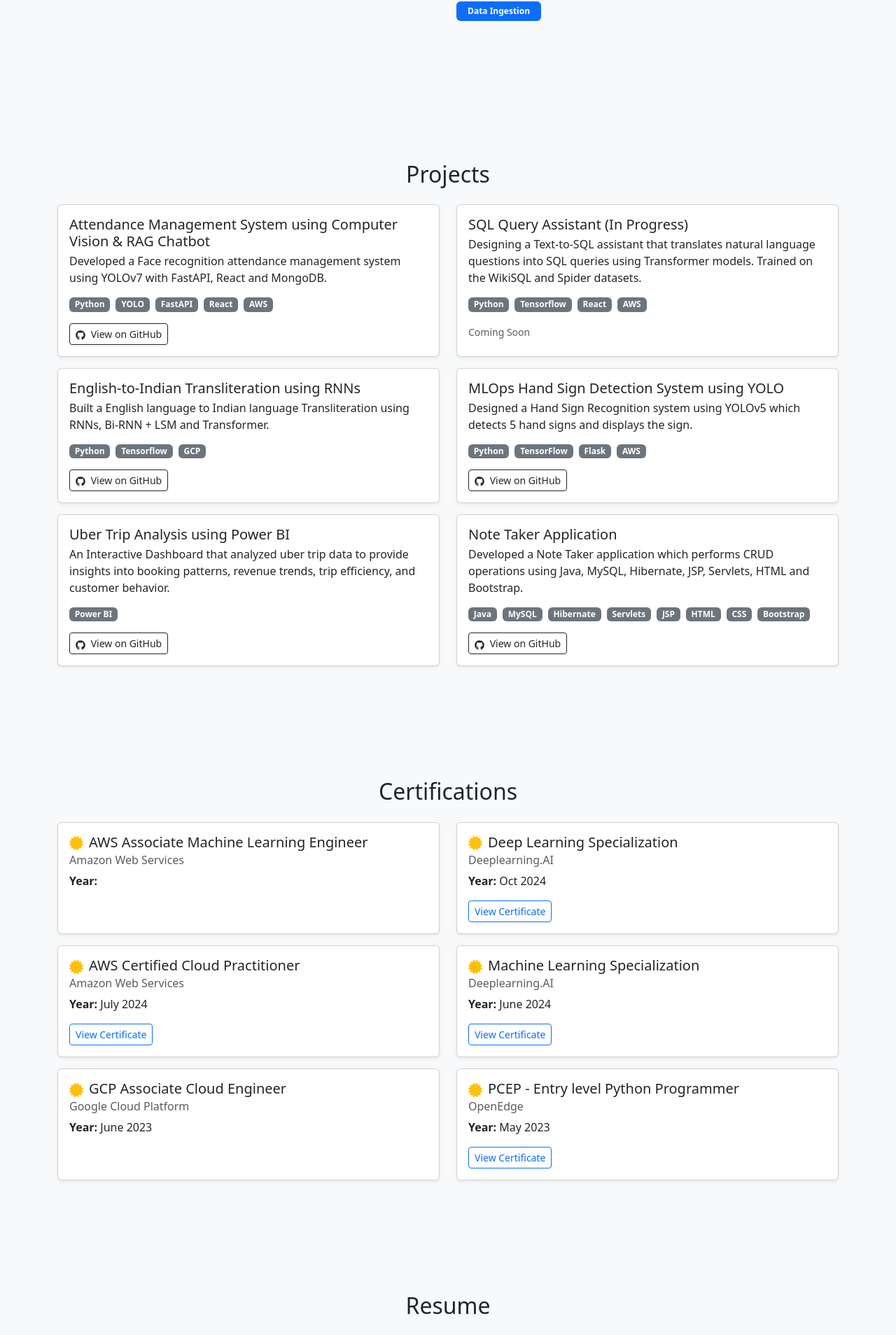
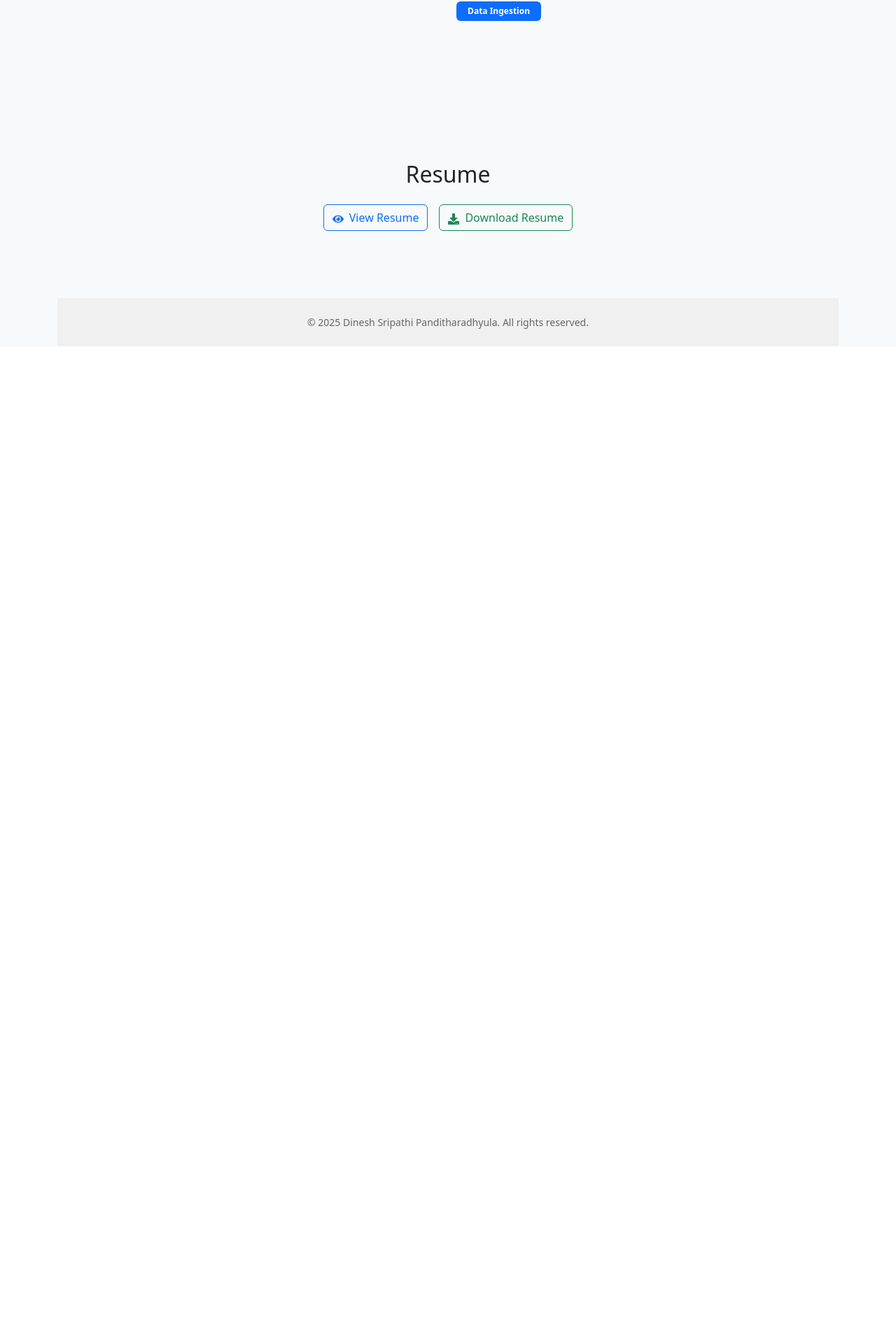
Before and after one commit to spdinesh37/react_app, a React (Create React App) app: page / in a window 1280 px wide. Shown: the part 2670-4578 px from the top of the page at 70% size. After the commit the page ends 3165 px from the top, so only its background shows below. Built offline with nearby package versions, Linux system fonts and the light colour scheme.

Commit message:
Updated the Resume pdf

```diff
--- a/src/App.js
+++ b/src/App.js
@@ -24,8 +24,8 @@
         <section id="education" className="py-5"><Education /></section>
         <section id="experience" className="py-5"><Experience /></section>
         <section id="skills" className="py-5"><SkillSet /></section>
-        <section id="projects" className="py-5"><Projects /></section>
-        <section id="certifications" className="py-5"><Certifications /></section>
+        {/* <section id="projects" className="py-5"><Projects /></section> */}
+        {/* <section id="certifications" className="py-5"><Certifications /></section> */}
         <section id="resume" className="py-5"><Resume /></section>
         <footer className="text-center py-4 mt-5">
           <p className="mb-0">© 2025 Dinesh Sripathi Panditharadhyula. All rights reserved.</p>
--- a/src/components/Resume.js
+++ b/src/components/Resume.js
@@ -2,7 +2,7 @@
 import { FaEye, FaDownload } from 'react-icons/fa';
 
 const Resume = () => {
-  const resumePath = process.env.PUBLIC_URL + '/Dinesh-SP-Resumepdf';
+  const resumePath = process.env.PUBLIC_URL + '/Dinesh-SP-Resume.pdf';
 
   return (
     <div className="text-center mt-5">
@@ -20,7 +20,7 @@
 
         <a
           href={resumePath}
-          download="SuryaSaiMaheswarB_SE.pdf"
+          download="Dinesh-SP-Resume.pdf"
           className="btn btn-outline-success"
         >
           <FaDownload className="me-2" />
```
